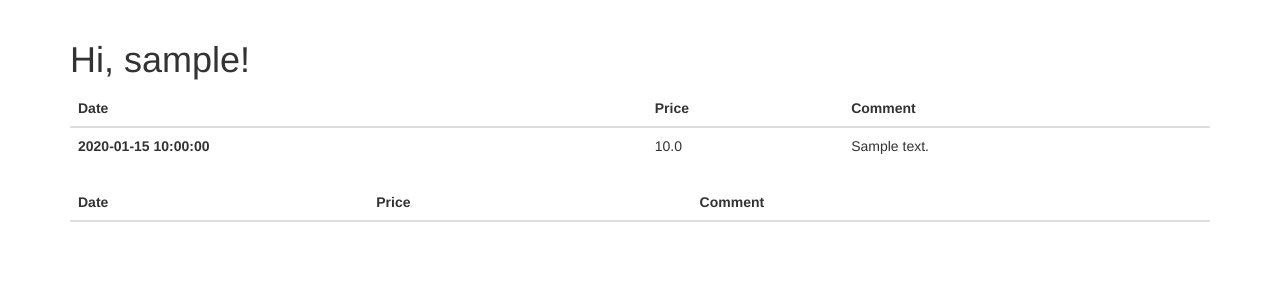
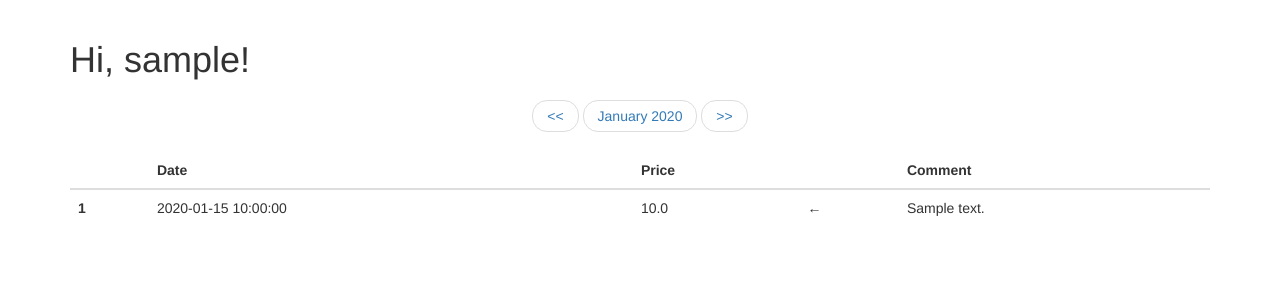
Before and after one commit to JeffreyThijs/personal_finance_tool, a Flask app: page / in a window 1280 px wide. Shown: the part 52-352 px from the top of the page. Run offline with Flask 2, Linux system fonts and the light colour scheme; a user stored in the database is signed in; tables that the repository leaves empty hold one stand-in row (values such as "Sample post"); lists and menus that the app fills with data are empty; some libraries are stand-ins or nearby versions.

Commit message:
added montly transaction view

```diff
--- a/app/models.py
+++ b/app/models.py
@@ -12,6 +12,7 @@ class User(UserMixin, db.Model):
     email = db.Column(db.String(120), index=True, unique=True, nullable=False)
     password_hash = db.Column(db.String(128))
     transactions = db.relationship('Transaction', backref='user', lazy='dynamic')
+    last_date_viewed = db.Column(db.DateTime(), default=datetime.date.today())
 
     @login.user_loader
     def load_user(id):
--- a/app/routes.py
+++ b/app/routes.py
@@ -5,20 +5,53 @@ from app import app, db
 from app.forms import LoginForm, RegistrationForm, TransactionForm
 from app.models import User
 from app.dbutils import add_new_transaction
+from app.tools.dateutils import filter_on_MonthYear, _next_month, _previous_month, dt_parse
 from sqlalchemy import and_
 
+@app.route('/', methods=['GET', 'POST'])
+@app.route('/index', methods=['GET', 'POST'])
+@login_required
+def index():
+    transactions = list(current_user.transactions)
+    transactions.sort(key=lambda x: x.date, reverse=True)
+
+    current_date_view = dt_parse(current_user.last_date_viewed)
 
 
-@app.route('/')
-@app.route('/index')
-@login_required
-def index():
-    incoming_transactions = list(filter(lambda t: t.incoming, current_user.transactions))
-    outgoing_transactions = list(filter(lambda t: not t.incoming, current_user.transactions))
+    current_month_view, current_year_view = str(current_user.last_date_viewed.month), str(current_user.last_date_viewed.year)
+    transactions = filter_on_MonthYear(transactions, "date", current_month_view, current_year_view)
+
     return render_template('index.html',
                            title='Home',
-                           incoming_transactions=incoming_transactions,
-                           outgoing_transactions=outgoing_transactions)
+                           transactions=transactions,
+                           current_date_view=current_date_view)
+
+
+@app.route('/next_month', methods=['GET', 'POST'])
+@login_required
+def next_month():
+    current_month = current_user.last_date_viewed.month
+    new_month = _next_month(str(current_month))
+    current_user.last_date_viewed = current_user.last_date_viewed.replace(month=new_month)
+    if current_month == 12:
+        current_year = current_user.last_date_viewed.year
+        current_user.last_date_viewed = current_user.last_date_viewed.replace(year=current_year+1)
+    db.session.add(current_user)
+    db.session.commit()
+    return redirect(url_for('index'))
+
+@app.route('/previous_month', methods=['GET', 'POST'])
+@login_required
+def previous_month():
+    current_month = current_user.last_date_viewed.month
+    new_month = _previous_month(str(current_month))
+    current_user.last_date_viewed = current_user.last_date_viewed.replace(month=new_month)
+    if current_month == 1:
+        current_year = current_user.last_date_viewed.year
+        current_user.last_date_viewed = current_user.last_date_viewed.replace(year=current_year-1)
+    db.session.add(current_user)
+    db.session.commit()
+    return redirect(url_for('index'))
 
 @app.route('/entry', methods=['GET', 'POST'])
 @login_required
--- /dev/null
+++ b/app/static/styles.css
@@ -0,0 +1,24 @@
+a {
+  text-decoration: none;
+  display: inline-block;
+  padding: 8px 16px;
+}
+
+a:hover {
+  background-color: #ddd;
+  color: black;
+}
+
+.previous {
+  background-color: #ddd;
+  color: black;
+}
+
+.next {
+  background-color: #ddd;
+  color: blue;
+}
+
+.round {
+  border-radius: 50%;
+}
--- a/app/templates/index.html
+++ b/app/templates/index.html
@@ -1,45 +1,47 @@
 {% extends "base.html" %}
+
+<!-- {% block head %}
+    {{ super() }}
+    <link rel="stylesheet" href="{{ url_for('static', filename='styles.css') }}">
+{% endblock %} -->
+
 
 {% block app_content %}
 <h1>Hi, {{ current_user.username }}!</h1>
-{% for post in posts %}
-<div>
-  <p>{{ post.author.username }} says: <b>{{ post.body }}</b></p>
-</div>
-{% endfor %}
+
+<nav aria-label="Page navigation example">
+  <ul class="pager justify-content-center">
+    <li class="page-item">
+      <a class="page-link" href="{{ url_for('previous_month') }}">&#60;&#60;</a>
+    </li>
+    <li class="page-item"><a class="page-link" href=""> {{ current_date_view }} </a></li>
+    <li class="page-item">
+      <a class="page-link" href="{{ url_for('next_month') }}"> &#62;&#62; </a>
+    </li>
+  </ul>
+</nav>
 
 <table class="table table-hover" id="incoming">
   <thead>
     <tr>
+      <th scope="col"></th>
       <th scope="col">Date</th>
       <th scope="col">Price</th>
+      <th scope="col"></th>
       <th scope="col">Comment</th>
     </tr>
   </thead>
   <tbody>
-    {% for transaction in incoming_transactions %}
+    {% for transaction in transactions %}
     <tr id={{ transaction.id }}>
-      <th scope="row">{{ transaction.date }}</th>
-      <td> {{transaction.price }} </td>
-      <td> {{ transaction.comment }} </td>
-    </tr>
-    {% endfor %}
-  </tbody>
-</table>
-
-<table class="table table-hover" id="outgoing">
-  <thead>
-    <tr>
-      <th scope="col">Date</th>
-      <th scope="col">Price</th>
-      <th scope="col">Comment</th>
-    </tr>
-  </thead>
-  <tbody>
-    {% for transaction in outgoing_transactions %}
-    <tr id={{ transaction.id }}>
-      <th scope="row">{{ transaction.date }}</th>
-      <td> {{transaction.price }} </td>
+      <th scope="row">{{ loop.index }}</th>
+      <td> {{ transaction.date }} </td>
+      <td> {{ transaction.price }} </td>
+      {% if transaction.incoming %}
+      <td> &#8592; </td>
+      {% else %}
+      <td> &#8594; </td>
+      {% endif %}
       <td> {{ transaction.comment }} </td>
     </tr>
     {% endfor %}
--- a/app/tools/dateutils.py
+++ b/app/tools/dateutils.py
@@ -1,12 +1,14 @@
 import datetime
 
-def convert_to_datetime(day : str,
-                        month : str,
-                        year : str,
-                        hour : str = "12",
-                        minute : str = "00",
-                        second : str = "00") -> datetime:
+MONTHS = ['january', 'february', 'march', 'april', 'may', 'june', 'july',
+          'august',  'september', 'october', 'november', 'december']
 
+def convert_to_datetime(day: str,
+                        month: str,
+                        year: str,
+                        hour: str = "12",
+                        minute: str = "00",
+                        second: str = "00") -> datetime:
 
     date_string_format = "{} {} {} {} {} {}".format(day, month, year,
                                                     hour, minute, second)
@@ -14,10 +16,87 @@ def convert_to_datetime(day : str,
 
     return dt
 
-def date_parse(date : str, seperator="-") -> tuple:
+def dt_parse(dt : datetime) -> str:
+    return dt.strftime('%B %Y')
+
+def date_parse(date: str, seperator="-") -> tuple:
     if seperator not in date:
-        raise ValueError("date {} does not contain seperator {}".format(date, seperator))
+        raise ValueError(
+            "date {} does not contain seperator {}".format(date, seperator))
 
     day, month, year = date.split(seperator, 2)
 
     return tuple((day, month, year))
+
+
+def filter_on_datetime(objects,
+                       datetime_attr: str,
+                       begin_date: str,
+                       end_date: str):
+
+    start_day, start_month, start_year = date_parse(begin_date)
+    end_day, end_month, end_year = date_parse(end_date)
+
+    start_dt = convert_to_datetime(start_day, start_month, start_year,
+                                   "00", "00", "00")
+    print(start_dt)
+    end_dt = convert_to_datetime(end_day, end_month, end_year,
+                                 "23", "59", "59")
+    print(end_dt)
+
+    return list(filter(lambda o: (getattr(o, datetime_attr) <= end_dt) and
+                       (getattr(o, datetime_attr) >= start_dt), objects))
+
+
+def filter_on_MonthYear(objects,
+                        datetime_attr : str,
+                        month : str,
+                        year : str):
+
+    end_day = str(get_days_in_month(int(month), int(year)))
+
+    if month.lower() in MONTHS: month = convert_month(month)
+    begin_date = "01-"+month+"-"+year
+    end_date = end_day+"-"+month+"-"+year
+
+    return filter_on_datetime(objects=objects,
+                              datetime_attr=datetime_attr,
+                              begin_date=begin_date,
+                              end_date=end_date)
+
+def convert_month(month: str) -> str:
+    def is_number(s):
+        try:
+            float(s)
+            return True
+        except ValueError:
+            return False
+
+    if is_number(month):
+        return MONTHS[int(month)-1]
+    elif isinstance(month, str):
+        for i, m in enumerate(MONTHS):
+            if m == month.lower():
+                return str(i+1).zfill(2)
+    else:
+        raise ValueError("Invalid input")
+
+def change_month(month : str, offset : int = 0) -> int:
+    if month.lower() in MONTHS: month = convert_month(month)
+    return ((((int(month)-1) + offset) % 12) + 1)
+
+def _previous_month(month : str) -> int:
+    return change_month(month, -1)
+
+def _next_month(month : str) -> int:
+    return change_month(month, 1)
+
+def get_days_in_month(month: int, year: int) -> int:
+    if month in [1, 3, 5, 7, 8, 10, 12]:
+        return 31
+    elif month in [4, 6, 9, 11]:
+        return 30
+    elif month == 2 and year % 4 == 0:
+        return 29
+    else:
+        return 28
```
Also changed, not shown: migrations/alembic/versions/2675af6ce1bd_added_last_date_viewed_to_user.py (added, +48 -0 lines).
